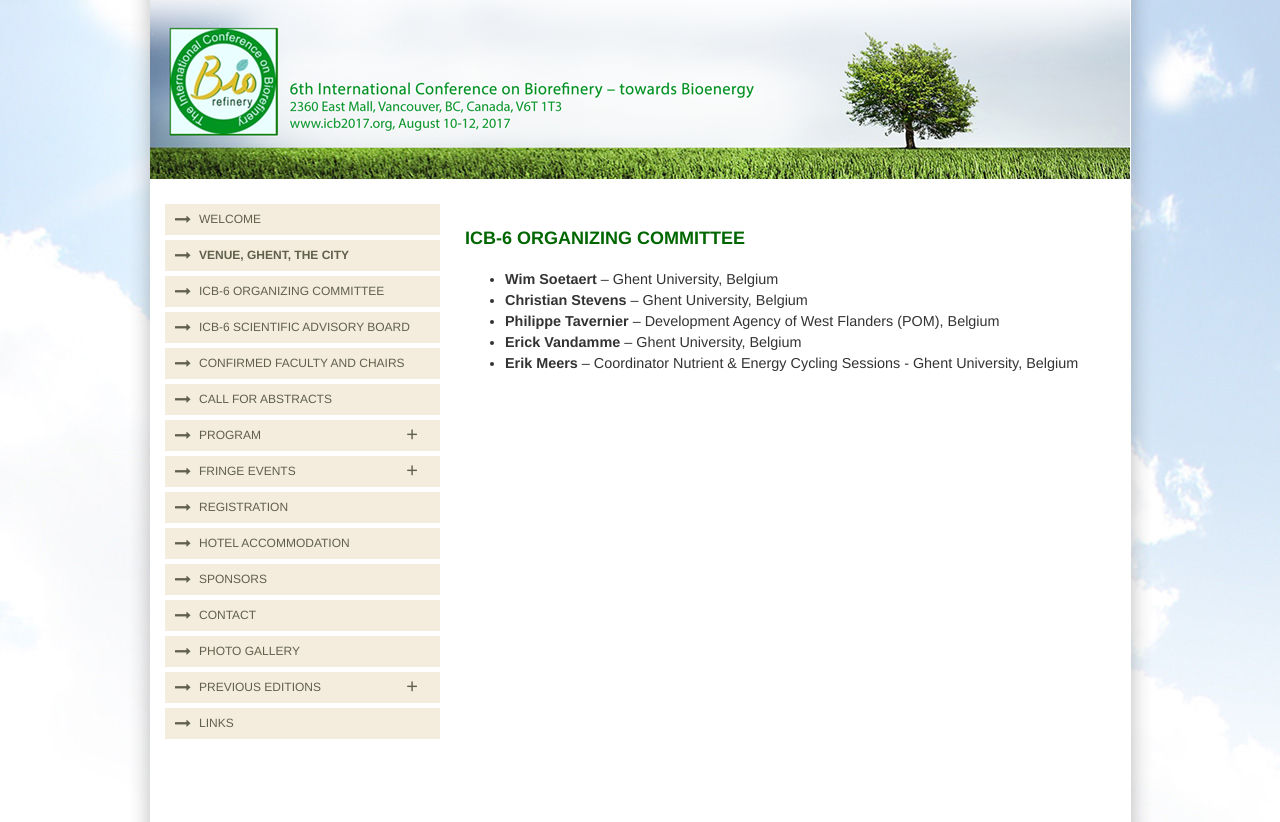
After one commit to sncer/icb2017, a PHP site: page /DbName/Application/Home/View/Index/committee.html in a window 1280 px wide. The commit adds this page. Run offline with PHP 8.4, Linux system fonts and the light colour scheme.

Commit message:
add new page

```diff
--- a/Application/Home/Controller/IndexController.class.php
+++ b/Application/Home/Controller/IndexController.class.php
@@ -8,4 +8,7 @@ class IndexController extends Controller {
 	public function venue(){
     	$this->display();
     }
+	public function committee(){
+    	$this->display();
+    }
 }
--- /dev/null
+++ b/Application/Home/View/Index/committee.html
@@ -0,0 +1,158 @@
+<!DOCTYPE html>
+<html>
+
+	<head>
+		<meta charset="UTF-8">
+		<meta http-equiv="X-UA-Compatible" content="IE=edge">
+		<meta name="viewport" content="width=device-width, initial-scale=1">
+		<title>仿rrb</title>
+		<!-- Bootstrap core CSS -->
+		<link href="__STATIC__/css/bootstrap.min.css" rel="stylesheet">
+
+		<link href="__STATIC__/css/jquery-accordion-menu.css" rel="stylesheet" type="text/css" />
+		<link href="__STATIC__/css/font-awesome.css" rel="stylesheet" type="text/css" />
+
+		<!-- Custom styles for this template -->
+		<link href="__STATIC__/css/main.css" rel="stylesheet">
+
+		<!-- HTML5 shim and Respond.js for IE8 support of HTML5 elements and media queries -->
+		<!--[if lt IE 9]>
+	      <script src="//cdn.bootcss.com/html5shiv/3.7.2/html5shiv.min.js"></script>
+	      <script src="//cdn.bootcss.com/respond.js/1.4.2/respond.min.js"></script>
+	    <![endif]-->
+	</head>
+
+	<body>
+		<div id="wrapper">
+			<div id="header">
+
+			</div>
+			<div id="main">
+				<div id="left">
+					<div id="menu">
+						<div id="jquery-accordion-menu" class="jquery-accordion-menu red">
+							<ul id="demo-list">
+
+							    <li><a href="index"><i class="fa fa-long-arrow-right"></i>WELCOME</a></li>
+								<li class="active"><a href="#"><i class="fa fa-long-arrow-right"></i>VENUE, GHENT, THE CITY</a></li>
+								<li><a href="#"><i class="fa fa-long-arrow-right"></i>ICB-6 ORGANIZING COMMITTEE</a></li>
+								<li><a href="#"><i class="fa fa-long-arrow-right"></i>ICB-6 SCIENTIFIC ADVISORY BOARD</a></li>
+								<li><a href="#"><i class="fa fa-long-arrow-right"></i>CONFIRMED FACULTY AND CHAIRS</a></li>
+								<li><a href="#"><i class="fa fa-long-arrow-right"></i>CALL FOR ABSTRACTS</a></li>
+								<li><a href="#"><i class="fa fa-long-arrow-right"></i>PROGRAM</a>
+									<ul class="submenu">
+										<li><a href="#"><i class="fa fa-long-arrow-right"></i>MONDAY, MAY 30</a></li>
+										<li><a href="#"><i class="fa fa-long-arrow-right"></i>TUESDAY, MAY 31</a></li>
+										<li><a href="#"><i class="fa fa-long-arrow-right"></i>WEDNESDAY, JUNE 1</a></li>
+									</ul>
+								</li>
+								<li><a href="#"><i class="fa fa-long-arrow-right"></i>FRINGE EVENTS</a>
+									<ul class="submenu">
+										<li><a href="#"><i class="fa fa-long-arrow-right"></i>VISIT OF THE STORA ENSO PLANT</a></li>
+									</ul>
+								</li>
+								<li><a href="#"><i class="fa fa-long-arrow-right"></i>REGISTRATION</a></li>
+								<li><a href="#"><i class="fa fa-long-arrow-right"></i>HOTEL ACCOMMODATION</a></li>
+							    <li><a href="#"><i class="fa fa-long-arrow-right"></i>SPONSORS</a></li>
+							    <li><a href="#"><i class="fa fa-long-arrow-right"></i>CONTACT</a></li>
+							    <li><a href="#"><i class="fa fa-long-arrow-right"></i>PHOTO GALLERY</a></li>
+							    <li><a href="#"><i class="fa fa-long-arrow-right"></i>PREVIOUS EDITIONS</a>
+							    	<ul class="submenu">
+										<li><a href="#"><i class="fa fa-long-arrow-right"></i>RRB1 : 2005</a></li>
+										<li><a href="#"><i class="fa fa-long-arrow-right"></i>RRB2 : 2006</a></li>
+										<li><a href="#"><i class="fa fa-long-arrow-right"></i>RRB3 : 2007</a></li>
+										<li><a href="#"><i class="fa fa-long-arrow-right"></i>RRB4 : 2008</a></li>
+										<li><a href="#"><i class="fa fa-long-arrow-right"></i>RRB5 : 2009</a></li>
+										<li><a href="#"><i class="fa fa-long-arrow-right"></i>RRB6 : 2010</a></li>
+										<li><a href="#"><i class="fa fa-long-arrow-right"></i>RRB7 : 2011</a></li>
+										<li><a href="#"><i class="fa fa-long-arrow-right"></i>RRB7 : 2011 AWARDS</a></li>
+										<li><a href="#"><i class="fa fa-long-arrow-right"></i>RRB8 : 2012</a></li>
+										<li><a href="#"><i class="fa fa-long-arrow-right"></i>RRB9 : 2013</a></li>
+										<li><a href="#"><i class="fa fa-long-arrow-right"></i>RRB10: 2014</a></li>
+										<li><a href="#"><i class="fa fa-long-arrow-right"></i>RRB11: 2015</a></li>
+									</ul>
+							    </li>
+							    <li><a href="#"><i class="fa fa-long-arrow-right"></i>LINKS</a></li>
+							</ul>
+
+						</div>
+					</div>
+				</div>
+				<div id="right">
+					<div class="content">
+						<h3>ICB-6 ORGANIZING COMMITTEE</h3>
+							<ul>
+								<li><b>Wim Soetaert</b> – Ghent University, Belgium</li>
+								<li><b>Christian Stevens</b> – Ghent University, Belgium</li>
+								<li><b>Philippe Tavernier</b> – Development Agency of West Flanders (POM), Belgium</li>
+								<li><b>Erick Vandamme</b> – Ghent University, Belgium</li>
+								<li><b>Erik Meers</b> – Coordinator Nutrient & Energy Cycling Sessions - Ghent University, Belgium</li>
+							</ul>
+					</div>
+				</div>
+			</div>
+			<div id="footer">
+
+			</div>
+		</div>
+		<!-- Bootstrap core JavaScript
+    ================================================== -->
+		<!-- Placed at the end of the document so the pages load faster -->
+		<script src="__STATIC__/js/jquery.min.js"></script>
+		<script src="__STATIC__/js/bootstrap.min.js"></script>
+		<script src="__STATIC__/js/jquery-accordion-menu.js" type="text/javascript"></script>
+		<script src="__STATIC__/js/main.js"></script>
+		<script type="text/javascript">
+			$(function(){
+				//顶部导航切换
+				$("#demo-list li").click(function(){
+					$("#demo-list li.active").removeClass("active")
+					$(this).addClass("active");
+				})
+			})
+		</script>
+		<script type="text/javascript">
+			(function($) {
+			$.expr[":"].Contains = function(a, i, m) {
+				return (a.textContent || a.innerText || "").toUpperCase().indexOf(m[3].toUpperCase()) >= 0;
+			};
+			function filterList(header, list) {
+				//@header 头部元素
+				//@list 无需列表
+				//创建一个搜素表单
+				var form = $("<form>").attr({
+					"class":"filterform",
+					action:"#"
+				}), input = $("<input>").attr({
+					"class":"filterinput",
+					type:"text"
+				});
+				$(form).append(input).appendTo(header);
+				$(input).change(function() {
+					var filter = $(this).val();
+					if (filter) {
+						$matches = $(list).find("a:Contains(" + filter + ")").parent();
+						$("li", list).not($matches).slideUp();
+						$matches.slideDown();
+					} else {
+						$(list).find("li").slideDown();
+					}
+					return false;
+				}).keyup(function() {
+					$(this).change();
+				});
+			}
+			$(function() {
+				filterList($("#form"), $("#demo-list"));
+			});
+			})(jQuery);
+			</script>
+
+			<script type="text/javascript">
+
+				jQuery("#jquery-accordion-menu").jqueryAccordionMenu();
+
+			</script>
+	</body>
+
+</html>
--- a/Application/Home/View/Public/static/css/main.css
+++ b/Application/Home/View/Public/static/css/main.css
@@ -9,6 +9,9 @@ body {
     font-size: 12px;
     line-height: 21px;
     color: #333;
+}
+img{
+	border: 0px !important;
 }
 #wrapper{
 	width: 980px;
@@ -24,6 +27,14 @@ body {
 #main{
 	width: 980px;
 	margin-top: 10px;
+	overflow: hidden;
+}
+#footer{
+	width: 100%;
+	height: 53px;
+	margin: 20px 0 0;
+	text-align: center;
+	font-size: 10px;
 }
 #left{
 	width: 295px;
@@ -34,7 +45,7 @@ body {
 	width: 685px;
     float: left;
     padding: 20px;
-    padding-top: 40px;
+    padding-top: 20px;
 }
 .filterinput{
 	background-color:rgba(249, 244, 244, 0);
@@ -87,6 +98,24 @@ body {
 	text-align: left;
 	font-size: large;
 }
+.content h4{
+	font-weight: bold;
+	padding-top: 10px;
+	font-size: 12px;
+}
 .content p{
+	font-size: small;
+	margin: 10px 0;
+}
+.content ul{
+	font-size: larger;
 	margin: 20px 0;
 }
+.content_img{
+	text-align: center;
+}
+.venue_img{
+	width: 500px;
+    height: 333px;
+
+}
```
Also changed, not shown: Application/Home/View/Index/index.html (+7 -17 lines), Application/Home/View/Index/venue.html (+30 -2 lines), Application/Home/View/Public/static/img/Res_detail_MD_exterior1_1170x660.jpg (added), Application/Home/View/Public/static/img/field-533541_1920.jpg (added).
